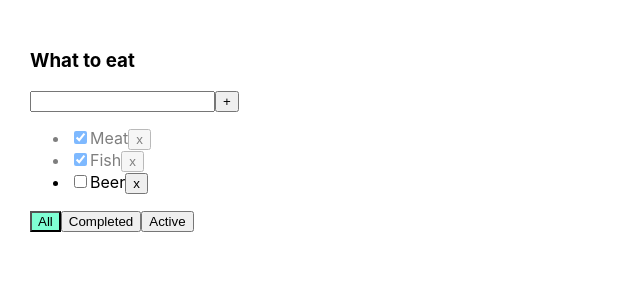
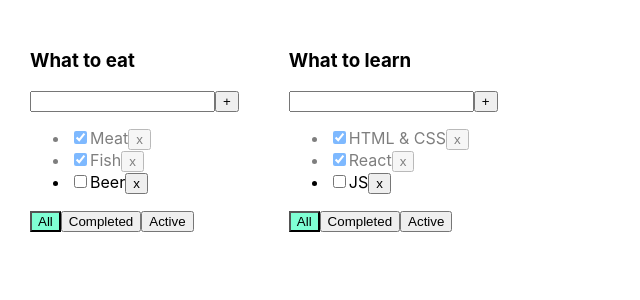
Before and after one commit to Pred1993/TodoList, a React (Create React App) app: page / in a window 1280 px wide. Shown: the top 300 px of the page, without its empty margins (0-640 px from the left). Built offline with nearby package versions, Linux system fonts and the light colour scheme.

Commit message:
Todolist 5 lesson part 1: filter

```diff
--- a/src/App.tsx
+++ b/src/App.tsx
@@ -4,54 +4,73 @@ import {TaskType, TodoList} from "./TodoList";
 import {v1} from "uuid";
 
 export type FilterType = 'all' | 'completed' | 'active'
+export type TodoListType = {
+    id: string,
+    title: string,
+    filter: FilterType
+}
 
 function App() {
+    const todoListId1 = v1()
+    const todoListId2 = v1()
+    const [todoLists, setTodoLists] = useState<Array<TodoListType>>([
+        {id: todoListId1, title: 'What to eat', filter: 'all'},
+        {id: todoListId2, title: 'What to learn', filter: 'all'},
+    ])
 
-    const [tasks, setTasks] = useState<Array<TaskType>>([
+    const [tasks, setTasks] = useState({
+        [todoListId1]: [
             {id: v1(), title: "Meat", isDone: true},
             {id: v1(), title: "Fish", isDone: true},
-        {id: v1(), title: "Beer", isDone: false},
-    ])
+            {id: v1(), title: "Beer", isDone: false}
+        ],
+        [todoListId2]: [
+            {id: v1(), title: "HTML & CSS", isDone: true},
+            {id: v1(), title: "React", isDone: true},
+            {id: v1(), title: "JS", isDone: false}
+        ],
+    })
 
     const removeTasks = (id: string) => { // Удаление таски
-        let filterTasks = tasks.filter(t => t.id !== id)
-        setTasks(filterTasks)
+        // let filterTasks = tasks.filter(t => t.id !== id)
+        // setTasks(filterTasks)
     }
 
     const addTask = (title: string) => {  // Добавление таски
-        const NewTask = {id: v1(), title: title, isDone: false}
-        setTasks([NewTask, ...tasks])
+        // const NewTask = {id: v1(), title: title, isDone: false}
+        // setTasks([NewTask, ...tasks])
     }
 
     const changeChecked = (id: string, isDone: boolean) => {     // Изменение чекеда
-        setTasks(tasks.map(t => t.id === id ? {...t, isDone: isDone} : t))
+        // setTasks(tasks.map(t => t.id === id ? {...t, isDone: isDone} : t))
+    }
+
+    const changeFilter = (todoListId: string, filter: FilterType) => { // Изменение значения фильтра в todoLists
+        setTodoLists(todoLists.map(td => td.id === todoListId ? {...td, filter: filter} : td))
     }
 
 
-    const [filter, setFilter] = useState<FilterType>('all')
-    const changeFilter = (filter: FilterType) => { // Изменение значения фильтра в useState
-        setFilter(filter)
-    }
-    // Фильтрация по новому значению фильтра
-    let changeTasks = tasks
-    if (filter === 'completed') {
-        changeTasks = tasks.filter(t => t.isDone)
-    }
-    if (filter === 'active') {
-        changeTasks = tasks.filter(t => !t.isDone)
-    }
     return (
         <div className="App">
-
-            <TodoList title={'What to eat'}
+            {todoLists.map(td => { // Отрисовка компонент todoLists по map
+                let changeTasks = tasks[td.id]  // Фильтрация по новому значению фильтра
+                if (td.filter === 'completed') {
+                    changeTasks = tasks[td.id].filter(t => t.isDone)
+                }
+                if (td.filter === 'active') {
+                    changeTasks = tasks[td.id].filter(t => !t.isDone)
+                }
+                return <TodoList
+                        key={td.id}
+                        title={td.title}
                               tasks={changeTasks}
                               removeTasks={removeTasks}
                               changeFilter={changeFilter}
                               addTask={addTask}
                               changeChecked={changeChecked}
-                      filter={filter}/>
-
-
+                              filter={td.filter}
+                              todoListId={td.id}
+                    />})}
         </div>
     );
 }
--- a/src/TodoList.tsx
+++ b/src/TodoList.tsx
@@ -11,10 +11,11 @@ type TodoListPropsType = {
     title: string
     tasks: Array<TaskType>
     removeTasks: (id: string) => void
-    changeFilter: (filter: FilterType) => void
+    changeFilter: (todoListId: string, filter: FilterType) => void
     addTask: (title: string) => void
     changeChecked: (id: string, isDone: boolean) => void
     filter: FilterType
+    todoListId: string
 }
 export const TodoList = (props: TodoListPropsType) => {
     const [title, setTitle] = useState('')
@@ -38,13 +39,13 @@ export const TodoList = (props: TodoListPropsType) => {
         //
         // Функция-обработчик для вызова callback-функций изменения фильтров
     const onClickHandlerAll = () => {
-        props.changeFilter('all')
+        props.changeFilter(props.todoListId, 'all')
     }
     const onClickHandlerCompleted = () => {
-        props.changeFilter('completed')
+        props.changeFilter(props.todoListId,'completed')
     }
     const onClickHandlerActive = () => {
-        props.changeFilter('active')
+        props.changeFilter(props.todoListId,'active')
     }
         //
     const onClickHandlerAddTask = () => { // Функция-обработчик для вызова callback-функции добавления новых тасок
```
Lines whose indentation alone changed are shown as unchanged.
